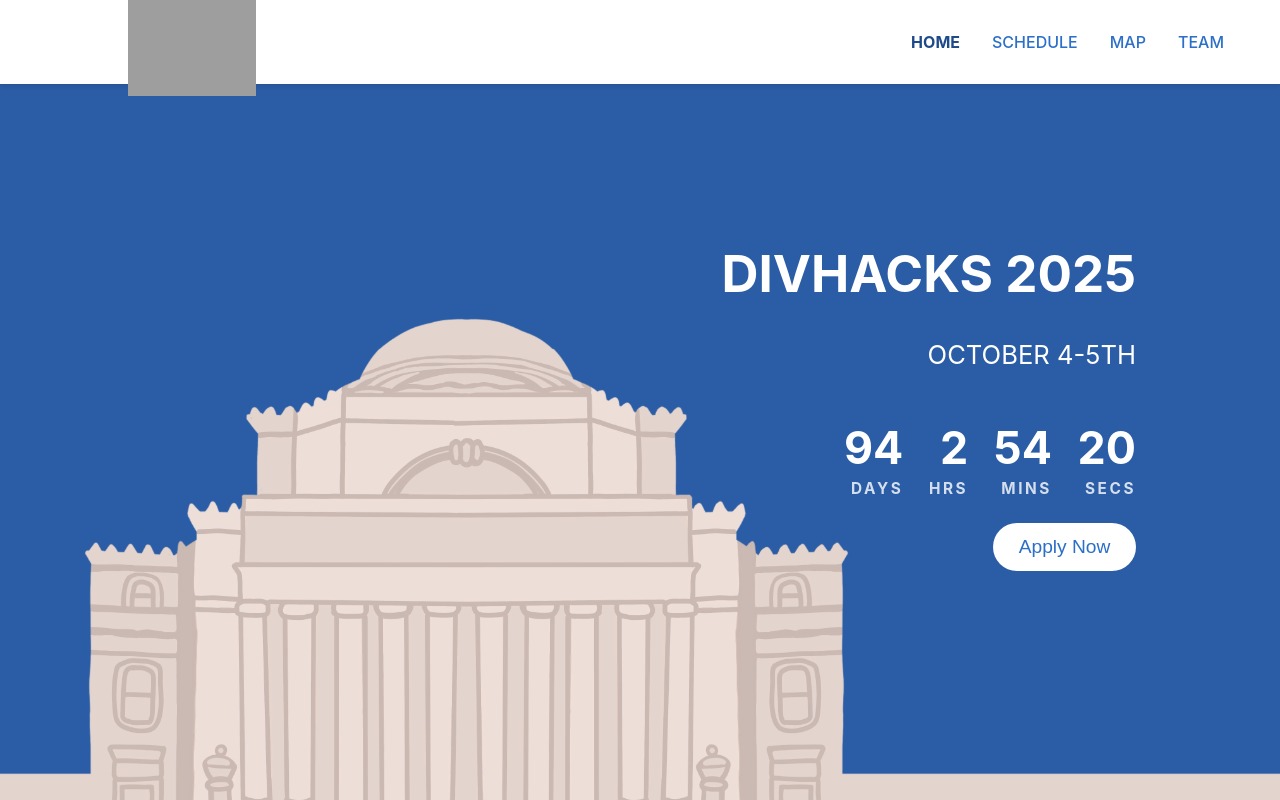
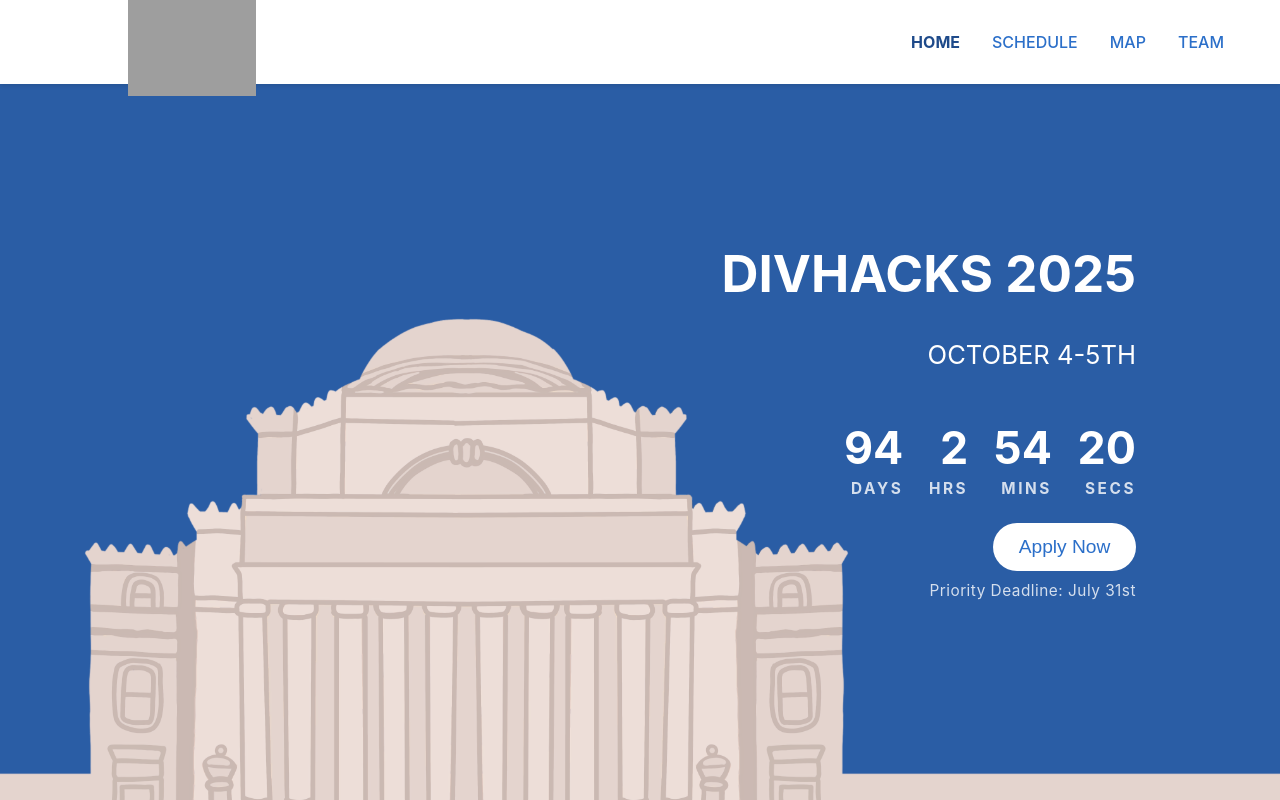
Before and after one commit to cu-divhacks/2025website, a React (Create React App) app in the folder 2025divhacks/: page / in a window 1280 px wide. Shown: the top 800 px of the page. Built offline with nearby package versions, Linux system fonts and the light colour scheme; grey boxes are pictures that could not be loaded.

Commit message:
fixed footer

```diff
--- a/2025divhacks/src/App.css
+++ b/2025divhacks/src/App.css
@@ -350,6 +350,15 @@ html, body, #root {
   background-color: #d1ddff;
 }
 
+.deadline-text {
+  color: #fff;
+  font-size: 1.2vw;
+  margin-top: 0.8vw;
+  opacity: 0.8;
+  text-align: right;
+  letter-spacing: 0.5px;
+}
+
 
 #clock-container {
   display: flex;
@@ -426,26 +435,23 @@ html, body, #root {
 }
 
 .footer-icons a {
-  transition: transform 0.3s ease;
   display: inline-block;
-}
-
-.footer-icons a:hover {
-  transform: scale(1.05);
+  cursor: pointer;
+  text-decoration: none;
 }
 
 #contact-icon {
   width: 35px;
   height: 35px;
   filter: brightness(0) invert(1);
-  transition: all 0.3s ease;
+  transition: filter 0.2s ease;
   margin: 0 0.5rem;
   display: block;
+  pointer-events: auto;
 }
 
 #contact-icon:hover {
   filter: brightness(0) invert(0.8);
-  transform: scale(1.05);
 }
 
 .team-page {
--- a/2025divhacks/src/pages/Home.js
+++ b/2025divhacks/src/pages/Home.js
@@ -169,6 +169,7 @@ export default function Home() {
           <a href="https://docs.google.com/forms/d/e/1FAIpQLSccOAZWWRA-xYgHwT3dKArwrR5gktoSJJlt7yGfaIG9QTRNPA/viewform?usp=dialog" target="_blank" rel="noopener noreferrer">
             <button className="cta">Apply Now</button>
           </a>
+          <p className="deadline-text">Priority Deadline: July 31st</p>
         </div>
 
         {/* About section */}
```
